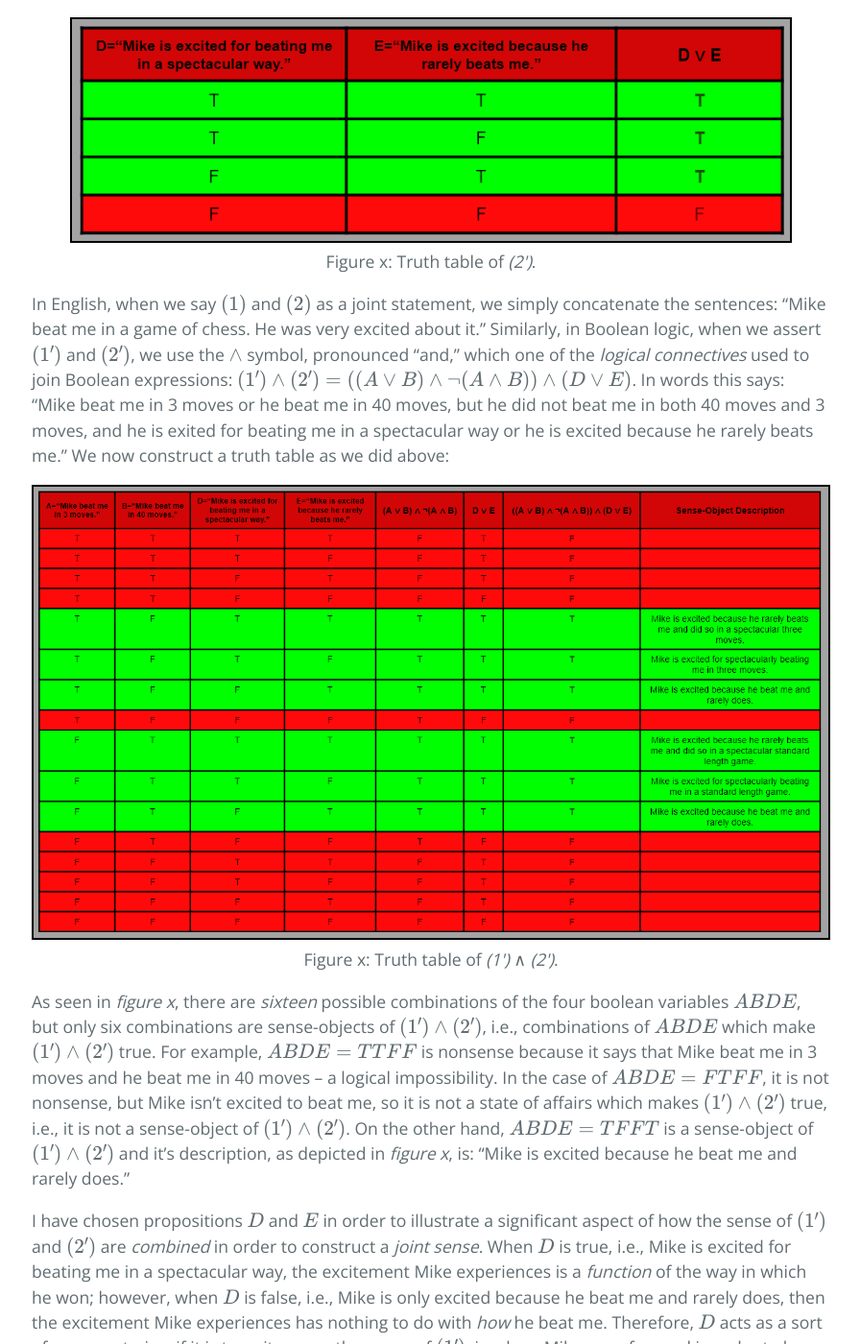
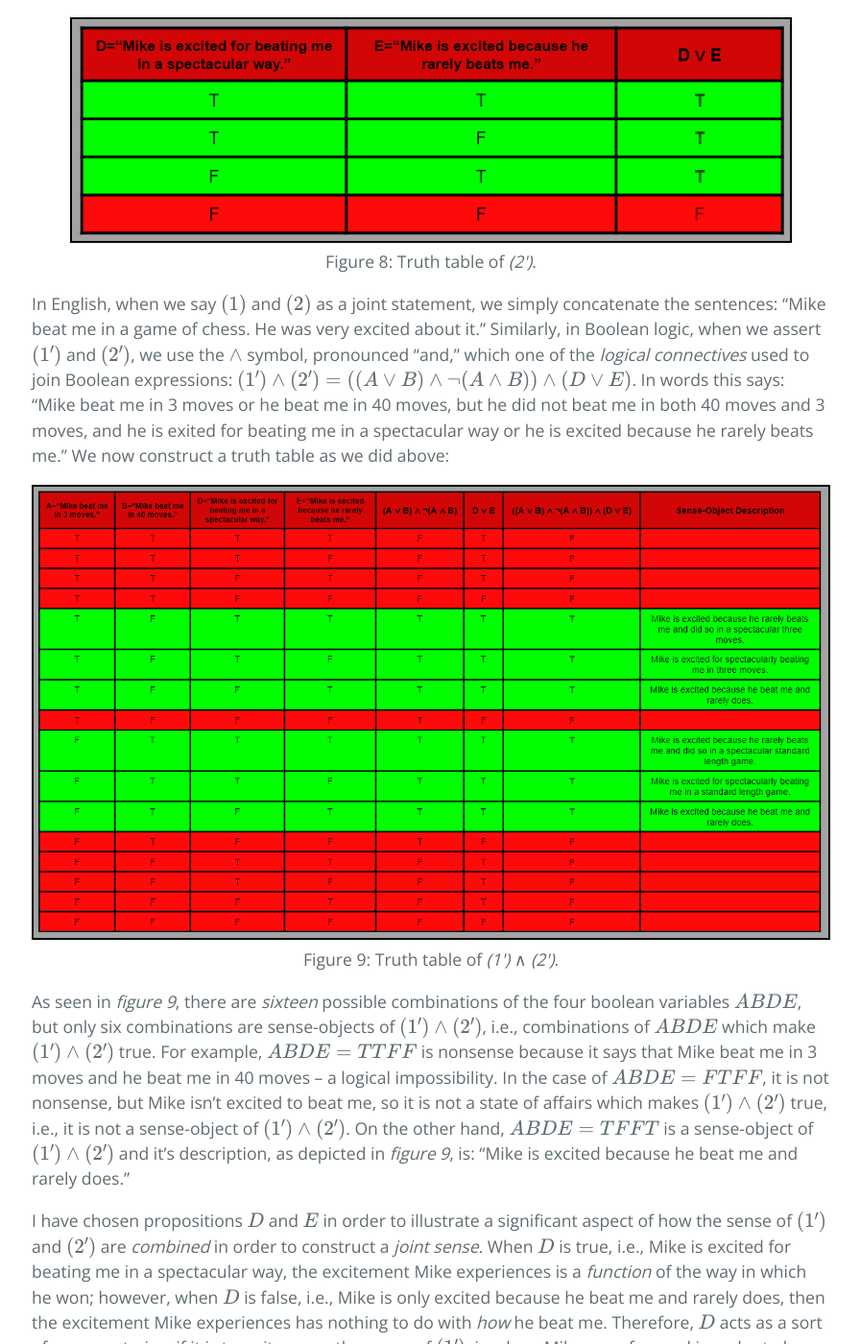
Before and after one commit to Andrewnetwork/CoronavirusBlog, a Jekyll site: the page built from sense_and_truth.md, in a window 1280 px wide and 1400 px high, scrolled down 8788 px. Shown: the whole window at 96% size, without its empty margins (191-1087 px from the left). Built offline with Jekyll 4.4.1, drawn with Linux system fonts in a browser that asks for light colours; our own code applies the rules of GitHub Pages for plain Markdown files; formulas are drawn with MathJax 3; the repository's description, which GitHub fills in, is left out; some of the changed text lies outside the part shown.

Commit message:
fixed captions

```diff
--- a/sense_and_truth.md
+++ b/sense_and_truth.md
@@ -118,8 +118,8 @@ To make this scenario accessible for analysis, we will reduce $(1)$ to $(1')$: $
 
 <center>
 <figure class="image">
-  <img src="img/truth_table_1.png" alt="Three-Lego System" style="border: 2px black solid;">
-  <figcaption>Figure x: Truth table of <i>(1')</i>.</figcaption>
+  <img src="img/truth_table_1.png" alt="(1') Truth Table" style="border: 2px black solid;">
+  <figcaption>Figure 7: Truth table of <i>(1')</i>.</figcaption>
 </figure>
 </center>
 
@@ -127,21 +127,21 @@ We will also reduce $(2)$ to $(2')$: $D ∨ E$. Where $D =$ "Mike is excited for
 
 <center>
 <figure class="image">
-  <img src="img/truth_table_2.PNG" alt="Three-Lego System" style="border: 2px black solid;">
-  <figcaption>Figure x: Truth table of <i>(2')</i>.</figcaption>
+  <img src="img/truth_table_2.PNG" alt="(2') Truth Table" style="border: 2px black solid;">
+  <figcaption>Figure 8: Truth table of <i>(2')</i>.</figcaption>
 </figure>
 </center>
 
 In English, when we say $(1)$ and $(2)$ as a joint statement, we simply concatenate the sentences: "Mike beat me in a game of chess. He was very excited about it." Similarly, in Boolean logic, when we assert $(1')$ and $(2')$, we use the $∧$ symbol, pronounced "and," which one of the *logical connectives* used to join Boolean expressions: $(1') ∧ (2') = ((A ∨ B) ∧ ¬(A ∧ B)) ∧ (D ∨ E)$. In words this says: "Mike beat me in 3 moves or he beat me in 40 moves, but he did not beat me in both 40 moves and 3 moves, and he is exited for beating me in a spectacular way or he is excited because he rarely beats me." We now construct a truth table as we did above:
 
 <center>
-<img src="img/truth_table_3.png" alt="Three-Lego System" style="border: 2px black solid;">
+<img src="img/truth_table_3.png" alt="(1') ∧ (2') Truth Table" style="border: 2px black solid;">
 <div>
-Figure x: Truth table of <i>(1')</i> ∧ <i>(2')</i>.
+Figure 9: Truth table of <i>(1')</i> ∧ <i>(2')</i>.
 </div>
 </center>
 
-As seen in *figure x*, there are *sixteen* possible combinations of the four boolean variables $ABDE$, but only six combinations are sense-objects of $(1') ∧ (2')$, i.e., combinations of $ABDE$ which make $(1') ∧ (2')$ true.  For example, $ABDE=TTFF$ is nonsense because it says that Mike beat me in 3 moves and he beat me in 40 moves -- a logical impossibility. In the case of $ABDE=FTFF$, it is not nonsense, but Mike isn't excited to beat me, so it is not a state of affairs which makes $(1') ∧ (2')$ true, i.e., it is not a sense-object of $(1') ∧ (2')$. On the other hand, $ABDE=TFFT$ is a sense-object of $(1') ∧ (2')$ and it's description, as depicted in *figure x*, is: "Mike is excited because he beat me and rarely does."
+As seen in *figure 9*, there are *sixteen* possible combinations of the four boolean variables $ABDE$, but only six combinations are sense-objects of $(1') ∧ (2')$, i.e., combinations of $ABDE$ which make $(1') ∧ (2')$ true.  For example, $ABDE=TTFF$ is nonsense because it says that Mike beat me in 3 moves and he beat me in 40 moves -- a logical impossibility. In the case of $ABDE=FTFF$, it is not nonsense, but Mike isn't excited to beat me, so it is not a state of affairs which makes $(1') ∧ (2')$ true, i.e., it is not a sense-object of $(1') ∧ (2')$. On the other hand, $ABDE=TFFT$ is a sense-object of $(1') ∧ (2')$ and it's description, as depicted in *figure 9*, is: "Mike is excited because he beat me and rarely does."
 
 I have chosen propositions $D$ and $E$ in order to illustrate a significant aspect of how the sense of $(1')$ and $(2')$ are *combined* in order to construct a *joint sense*. When $D$ is true, i.e., Mike is excited for beating me in a spectacular way, the excitement Mike experiences is a *function* of the way in which he won; however, when $D$ is false, i.e., Mike is only excited because he beat me and rarely does, then the excitement Mike experiences has nothing to do with *how* he beat me. Therefore, $D$ acts as a sort of *sense gate*, i.e., if it is true, it passes the sense of $(1')$, i.e., how Mike won, forward in order to be reflected in the sense of $(2')$, i.e., how Mike is excited. The impression of $ABDE=TFFT$ and $ABDE=FTFT$ are the same because in both cases Mike is simply excited because he won, i.e., his excitement is not a function of wether or not he won in 3 moves or 40 moves.
 
```
